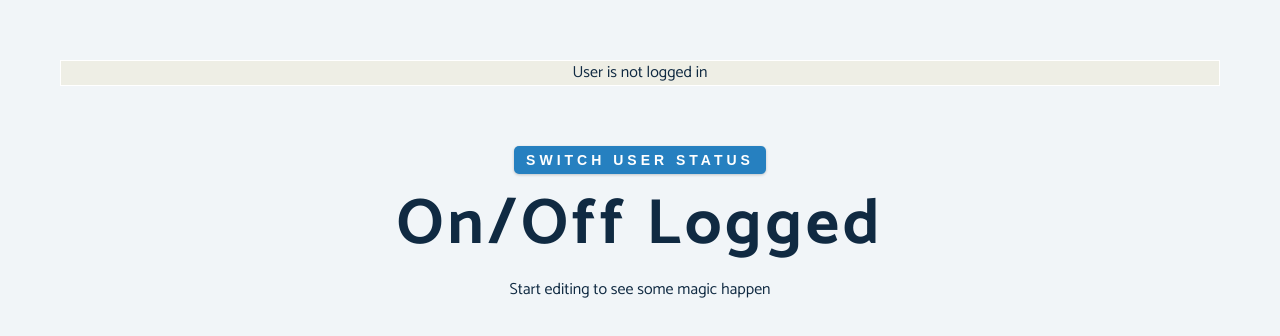
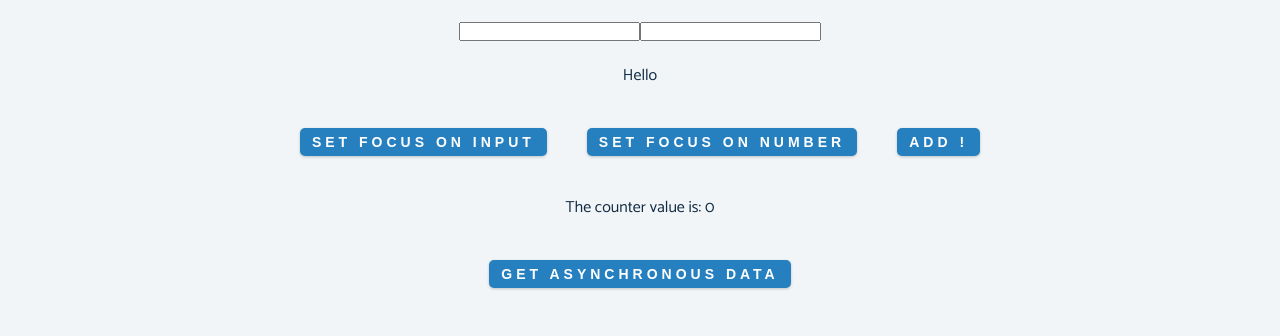
Before and after one commit to xxxmarxxx/first-react, a React (Create React App) app: page / in a window 1280 px wide. Shown: the top 336 px of the page. Built offline with nearby package versions, Linux system fonts and the light colour scheme.

Commit message:
change Le144

```diff
--- a/src/index.js
+++ b/src/index.js
@@ -9,9 +9,10 @@ import "./index.css";
 // import Hook2 from "./PolskieUdemy/Hook_2";
 // import Hook3 from "./PolskieUdemy/Hook_3";
 // import Test from "./PolskieUdemy/test";
-import Le140 from './PolskieUdemy/LE140/App';
+// import Le140 from './PolskieUdemy/LE140/App';
 // import Block from './PolskieUdemy/HTML/block_inline';
 // import Flexbox from './PolskieUdemy/HTML/flexbox';
+import App from './PolskieUdemy/LE144/App'
 
 
 //* const startValue = 0;
@@ -24,9 +25,10 @@ ReactDOM.render(
     <Hook2 />
     <Hook3 />
     <Test /> */}
-    <Le140 />
+    {/* <Le140 /> */}
     {/* <Block /> */}
     {/* <Flexbox /> */}
+    <App />
   </React.StrictMode>,
   document.getElementById("root")
 );
```
